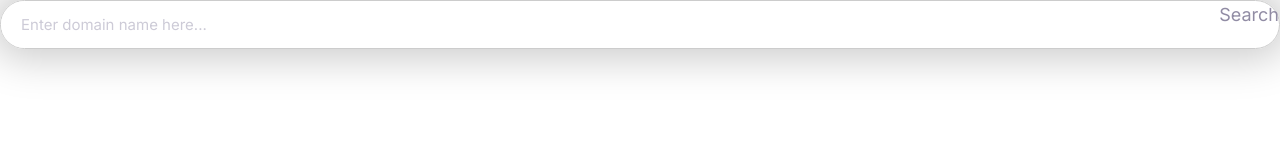
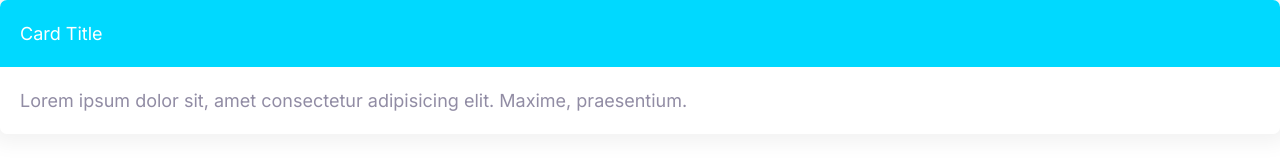
Before and after one commit to yuriamancio/moshifycourse, a plain HTML site: page index.html in a window 1280 px wide. Drawn offline with Linux system fonts and the light colour scheme.

Commit message:
define cards.

```diff
--- a/css/styles.css
+++ b/css/styles.css
@@ -281,3 +281,25 @@ a {
     font-size: 1.5rem;
   }
 }
+
+/* Cards */
+.card {
+  border-radius: 7px;
+  box-shadow: 0 0 20px 10px #f3f3f3;
+  overflow: hidden;
+}
+
+.card__header,
+.card__body {
+  padding: 2rem;
+}
+
+.card--primary .card__header {
+  background: var(--color-primary);
+  color: #fff;
+}
+
+.card--secondary .card__header {
+  background-color: var(--color-secondary);
+  color: #fff;
+}
--- a/index.html
+++ b/index.html
@@ -14,12 +14,12 @@
     <link rel="stylesheet" href="css/styles.css" />
   </head>
   <body>
-    <div class="input-group">
-      <input
-        type="text"
-        class="input"
-        placeholder="Enter domain name here..."
-      />Search
+    <div class="card card--secondary">
+      <header class="card__header">Card Title</header>
+      <div class="card__body">
+        Lorem ipsum dolor sit, amet consectetur adipisicing elit. Maxime,
+        praesentium.
+      </div>
     </div>
   </body>
 </html>
```
Also changed, not shown: components/cards.html (added, +7 -0 lines).
